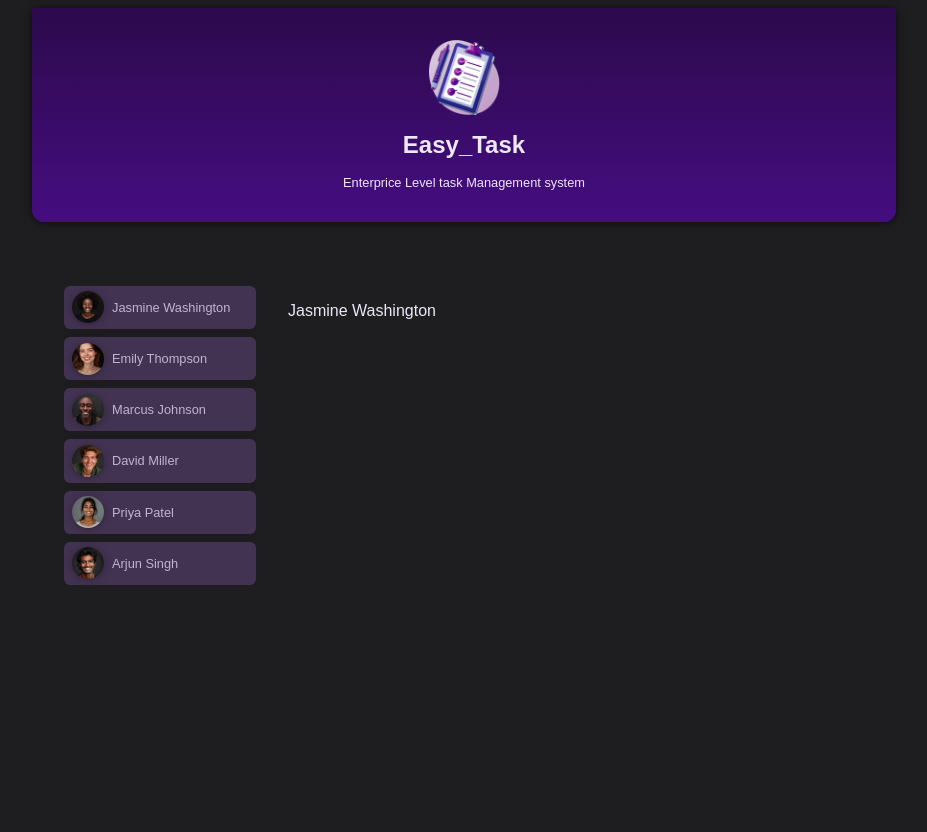
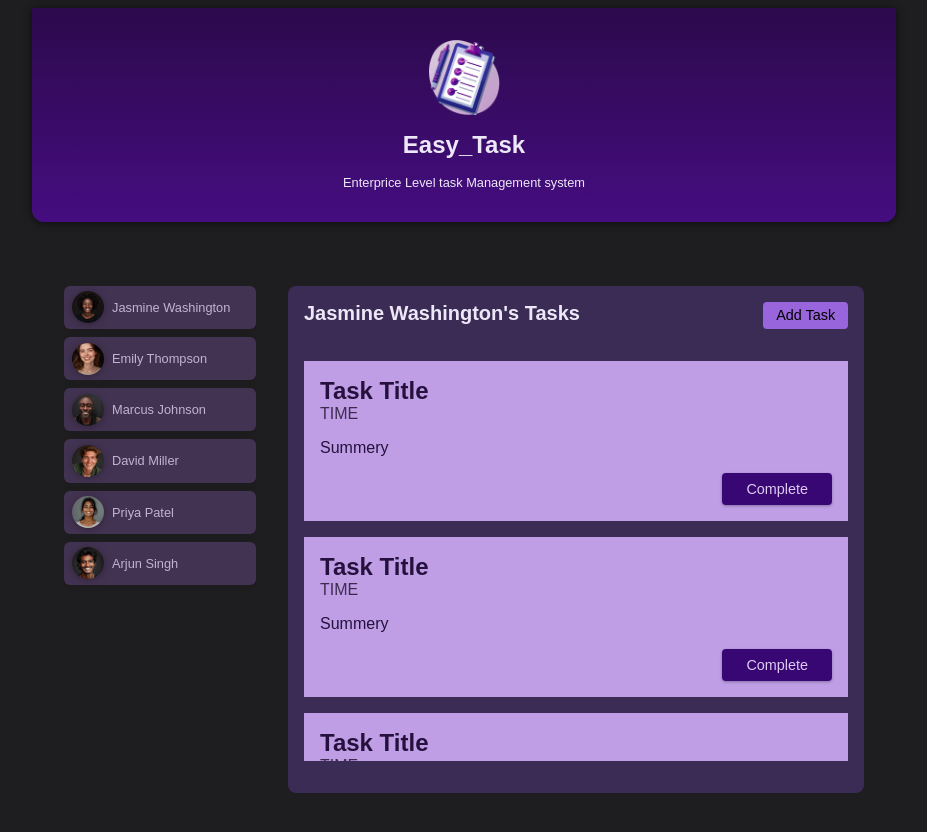
Before and after one commit to MSaqib123/first-angular-project, an Angular app: page / in a window 1280 px wide. Both pictures are taken after a click on the button "Jasmine Washington". Shown: the top 832 px of the page, without its empty margins (176-1103 px from the left). Before the commit the page ends 800 px from the top, so only its background shows below. Built offline with nearby package versions, Linux system fonts and the light colour scheme.

Commit message:
36. Adding More Components to the Demo App

```diff
--- a/src/app/app.component.html
+++ b/src/app/app.component.html
@@ -14,24 +14,24 @@
           <app-user [user]="user" (select) = "onSelectUser($event)" />
       </li>
     } -->
-      <li *ngFor="let user of users">
-        <app-user [user]="user" (select) = "onSelectUser($event)" />
-      </li>
+    <li *ngFor="let user of users">
+      <app-user [user]="user" (select) = "onSelectUser($event)" />
+    </li>
   </ul>
 
 
   <!-- =================================== -->
    <!-- Structrual Director   Older Anguelr -->
   <!-- =================================== -->
-  <app-task *ngIf="onSelectUserObj else fallback" [NameOfUser]="onSelectUserObj!.name"/>
+  <!-- <app-tasks *ngIf="onSelectUserObj else fallback" [NameOfUser]="onSelectUserObj!.name"/>
   <ng-template #fallback>
     <p id="fallback">Select a user to see their tasks!</p>
-  </ng-template>
+  </ng-template> -->
 
-  <!-- @if(onSelectUserObj){
-    <app-task [NameOfUser]="onSelectUserObj.name"/>
+  @if(onSelectUserObj){
+    <app-tasks [NameOfUser]="onSelectUserObj.name"/>
   }
   @else{
     <p id="fallback">Select a user to see their tasks!</p>
-  } -->
+  }
 </main>
--- a/src/app/app.component.ts
+++ b/src/app/app.component.ts
@@ -3,7 +3,7 @@
 import { HeaderComponent } from './header/header.component';
 import { UserComponent } from './user/user.component';
 import { DUMMY_USERS } from './dummy-users';
-import { TaskComponent } from "./task/task.component";
+import { TasksComponent } from "./tasks/tasks.component";
 
 //===================================
 //  Structrual Director   Older Anguelr
@@ -13,7 +13,7 @@
 
 @Component({
   selector: 'app-root',
-  imports: [HeaderComponent, UserComponent, TaskComponent,NgFor,NgIf],
+  imports: [HeaderComponent, UserComponent, TasksComponent,NgFor,NgIf],
   templateUrl: './app.component.html',
   styleUrl: './app.component.css'
 })
--- a/src/app/task/task.component.html
+++ /dev/null
@@ -1 +0,0 @@
-<p>{{NameOfUser}}</p>
--- /dev/null
+++ b/src/app/tasks/task/task.component.css
@@ -0,0 +1,37 @@
+article {
+  padding: 1rem;
+  color: #25113d;
+  background-color: #bf9ee5;
+}
+
+h2 {
+  margin: 0;
+}
+
+time {
+  color: #3c2c50;
+}
+
+.actions {
+  text-align: right;
+  margin: 0;
+}
+
+.actions button {
+  font: inherit;
+  font-size: 0.9rem;
+  cursor: pointer;
+  background-color: #380774;
+  color: #decdf2;
+  border-radius: 4px;
+  padding: 0.5rem 1.5rem;
+  border: none;
+  box-shadow: 0 1px 3px rgba(0, 0, 0, 0.3);
+  transition: all 0.3s ease;
+}
+
+.actions button:hover,
+.actions button:active {
+  background-color: #4a0774;
+  box-shadow: 0 1px 6px rgba(0, 0, 0, 0.3);
+}
--- /dev/null
+++ b/src/app/tasks/task/task.component.html
@@ -0,0 +1,8 @@
+<article>
+    <h2>Task Title</h2>
+    <time>TIME</time>
+    <p>Summery</p>
+    <p class="actions">
+        <button>Complete </button>
+    </p>
+</article>
--- /dev/null
+++ b/src/app/tasks/tasks.component.css
@@ -0,0 +1,63 @@
+#tasks {
+  padding: 1rem;
+  border-radius: 8px;
+  max-height: 60vh;
+  overflow: auto;
+  background-color: #3a2c54;
+}
+
+header {
+  display: flex;
+  justify-content: space-between;
+  align-items: flex-start;
+  margin-bottom: 2rem;
+  gap: 1rem;
+}
+
+h2 {
+  margin: 0;
+  font-size: 0.9rem;
+  width: 60%;
+  text-wrap: balance;
+}
+
+menu {
+  margin: 0;
+  padding: 0;
+}
+
+menu button {
+  font: inherit;
+  cursor: pointer;
+  background-color: #9965dd;
+  border-radius: 4px;
+  border: none;
+  padding: 0.35rem 0.8rem;
+  font-size: 0.9rem;
+}
+
+menu button:hover,
+menu button:active {
+  background-color: #a565dd
+}
+
+ul {
+  list-style: none;
+  margin: 1rem 0;
+  padding: 0;
+  display: flex;
+  flex-direction: column;
+  gap: 1rem;
+  max-height: 50vh;
+  overflow: auto;
+}
+
+@media (min-width: 768px) {
+  h2 {
+    font-size: 1.25rem;
+  }
+
+  menu {
+    width: auto;
+  }
+}
--- /dev/null
+++ b/src/app/tasks/tasks.component.html
@@ -0,0 +1,22 @@
+<section id="tasks">
+    <header>
+        <h2>{{NameOfUser}}'s Tasks</h2>
+        <menu>
+            <button>Add Task</button>
+        </menu>
+    </header>
+
+
+    <ul>
+        <li>
+            <app-task/>
+        </li>
+        <li>
+            <app-task/>
+        </li>
+        <li>
+            <app-task/>
+        </li>
+    </ul>
+
+</section>
--- a/src/app/user/user.component.ts
+++ b/src/app/user/user.component.ts
@@ -1,6 +1,7 @@
 import { Component, computed, EventEmitter } from '@angular/core';
 import {DUMMY_USERS} from '../dummy-users';
 import { signal } from '@angular/core';
+
 //====== Decorator Base paramters =======
 import { Input } from '@angular/core';
 import { Output } from '@angular/core';
```
Also changed, not shown: src/app/tasks/task/task.component.ts (added, +11 -0 lines), src/app/tasks/tasks.component.ts (renamed from src/app/task/task.component.ts, +6 -5 lines), src/app/task/task.component.css (deleted).
